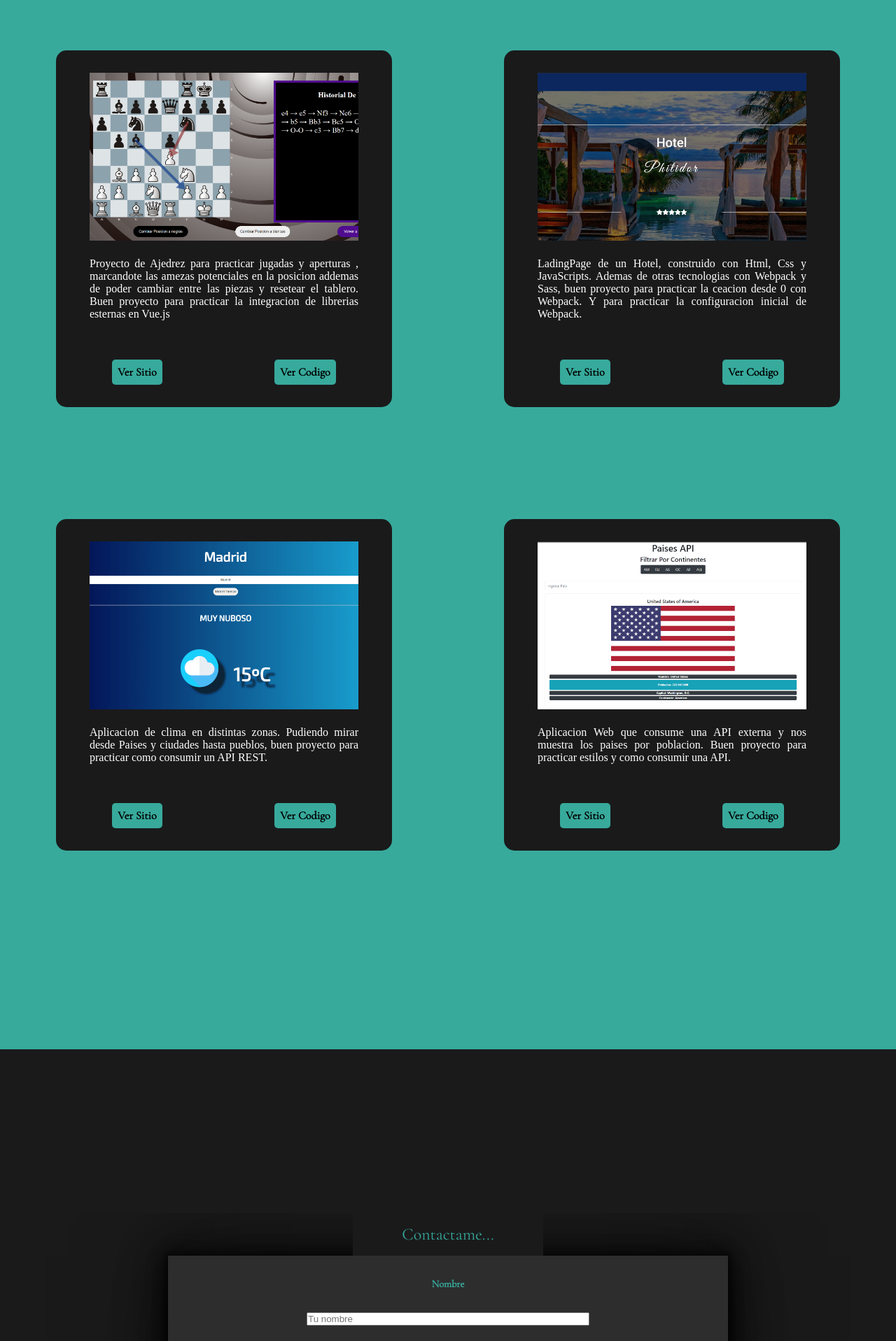
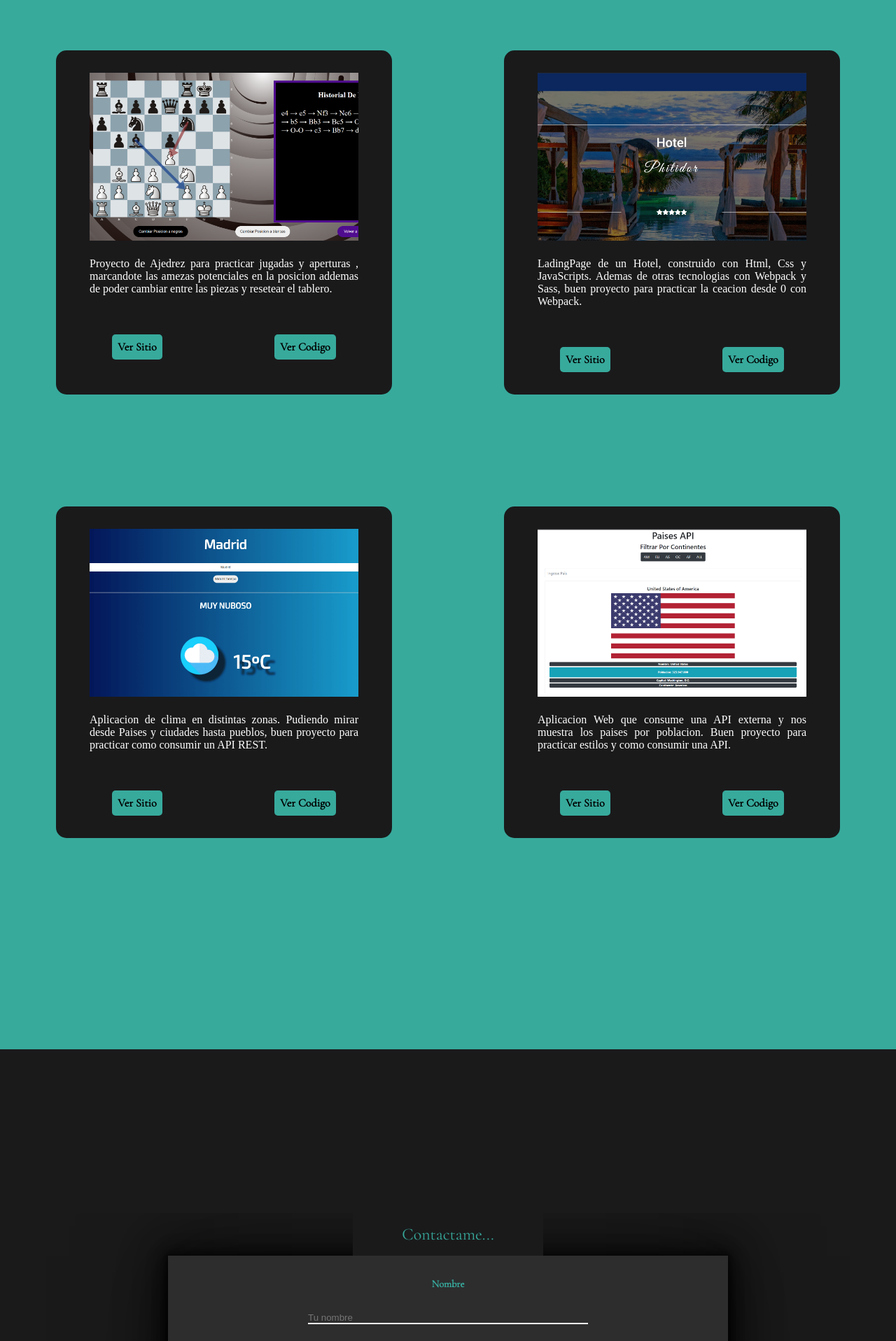
Before and after one commit to IsraelPalomo/Portafolio__Israel, a Vue app: page / in a window 1280 px wide. Shown: the part 2610-4527 px from the top of the page at 70% size. Built offline with nearby package versions, Linux system fonts and the light colour scheme; a web font is replaced by a local one.

Commit message:
Formulario terminado

```diff
--- a/src/components/Main.vue
+++ b/src/components/Main.vue
@@ -64,7 +64,7 @@
 					<p>
 						Proyecto de Ajedrez para practicar jugadas y aperturas , marcandote las amezas
 						potenciales en la posicion addemas de poder cambiar entre las piezas y resetear el
-						tablero. Buen proyecto para practicar la integracion de librerias esternas en Vue.js
+						tablero.
 					</p>
 				</div>
 				<div class="portafolio__proyecto__btn">
@@ -82,7 +82,7 @@
 					<p>
 						LadingPage de un Hotel, construido con Html, Css y JavaScripts. Ademas de otras
 						tecnologias con Webpack y Sass, buen proyecto para practicar la ceacion desde 0 con
-						Webpack. Y para practicar la configuracion inicial de Webpack.
+						Webpack.
 					</p>
 				</div>
 				<div class="portafolio__proyecto__btn">
@@ -152,7 +152,7 @@
 						id="mensaje"
 						cols="30"
 						rows="10"
-						placeholder="Escribe tu mensaje AQUI"
+						placeholder="Escribe AQUI..."
 					></textarea>
 					<button type="submit">Enviar Formulario</button>
 				</form>
@@ -283,6 +283,7 @@ main {
 			max-height: 33rem;
 			border-radius: 15px;
 			max-width: 30rem;
+			min-width: 15rem;
 
 			.portafolio__proyecto__img {
 				width: 80%;
@@ -412,15 +413,40 @@ main {
 
 				input {
 					width: 80%;
-					margin: 0 auto;
+					margin: 0 auto 2rem auto;
+					border: none;
+					border-bottom: 2px solid white;
+					background-color: $color-oscuro-2;
+					color: white;
 				}
 				button {
 					width: 80%;
-					margin: 0 auto;
+					margin: 5rem auto 0 auto;
+
+					padding: 0.5rem;
+					border: none;
+					background-color: $color-principal;
+					font-family: $tipografia-subtitulos;
+					font-weight: 700;
+					font-size: 1rem;
+					border-radius: 5px;
+					max-width: 15rem;
+					&:hover {
+						transform: scale(1.1);
+						transition: 0.5s;
+						cursor: pointer;
+
+						background-color: #218b7f;
+					}
 				}
 				textarea {
 					width: 80%;
 					margin: 0 auto;
+
+					border: 2px solid white;
+					background-color: $color-oscuro-2;
+					color: white;
+					padding: 0.5rem;
 				}
 			}
 		}
```
